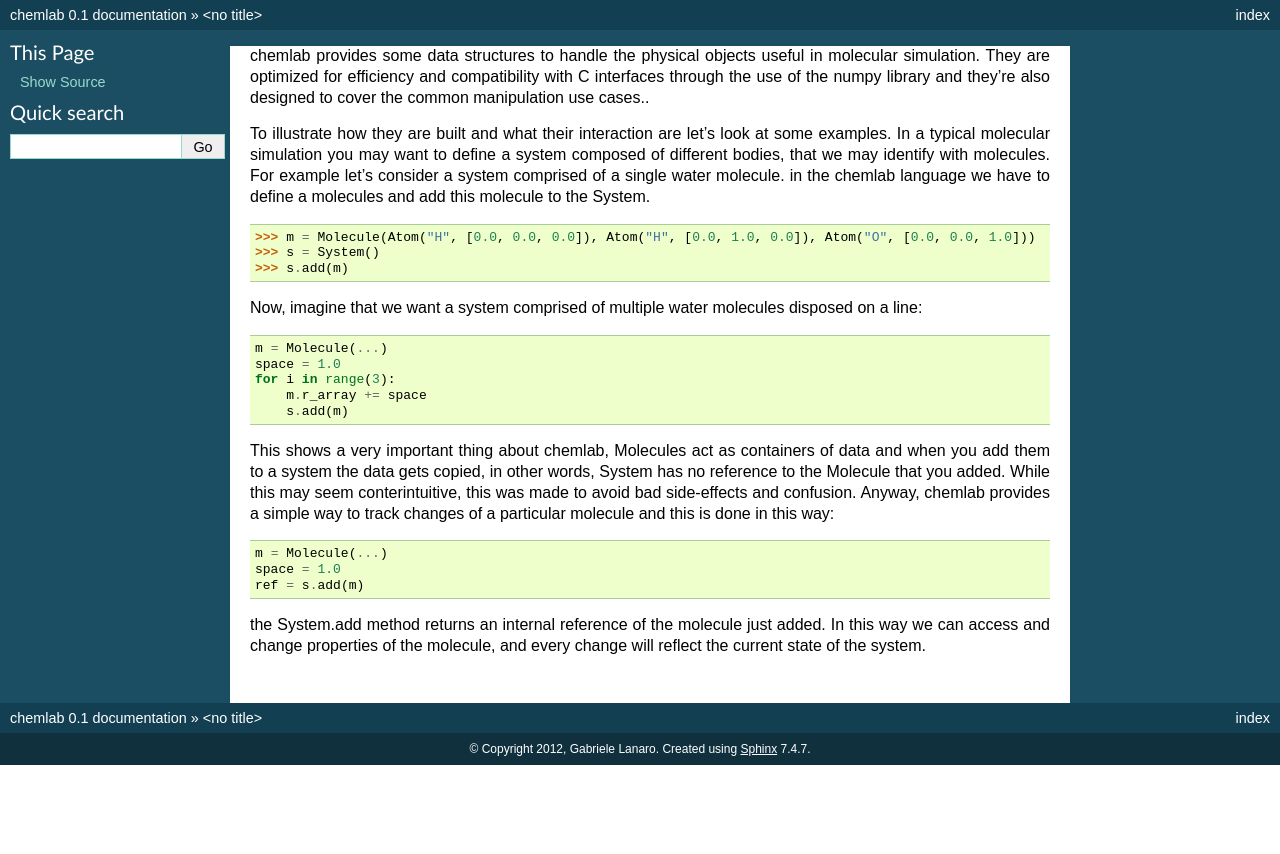
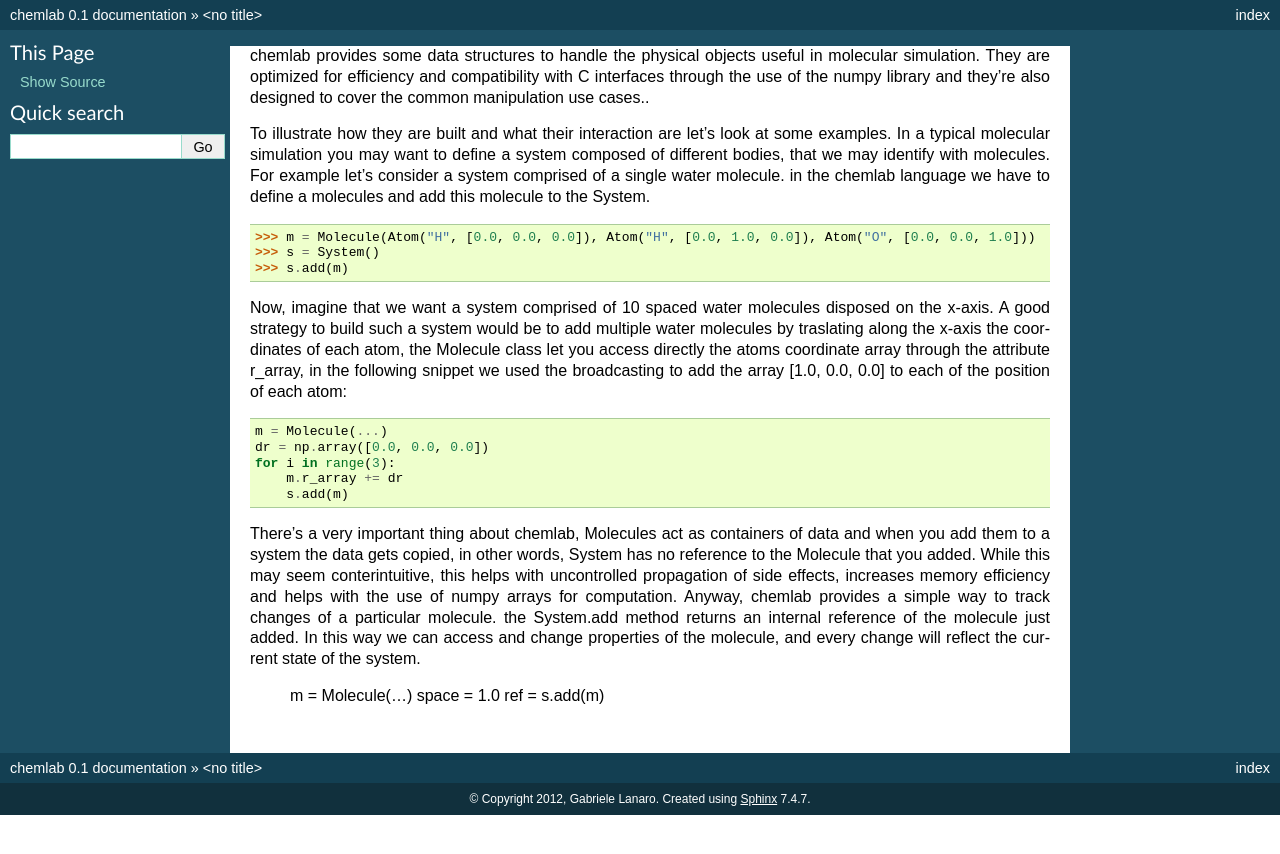
Before and after one commit to chemlab/chemlab, a Sphinx documentation site: the page built from docs/core2.rst, in a window 1280 px wide. Shown: the top 854 px of the page. Built offline with Sphinx 7.4.7, drawn with Linux system fonts in a browser that asks for light colours; formulas are drawn with MathJax 3.

Commit message:
Update docs/core2.rst

```diff
--- a/docs/core2.rst
+++ b/docs/core2.rst
@@ -12,22 +12,26 @@ chemlab language we have to define a molecules and add this molecule to the Syst
     >>> s = System()
     >>> s.add(m)
 
-Now, imagine that we want a system comprised of multiple water molecules disposed on a line::
+Now, imagine that we want a system comprised of 10 spaced water molecules disposed on the x-axis. A good
+strategy to build such a system would be to add multiple water molecules by
+traslating along the x-axis the coordinates of each atom, the Molecule class let you access directly the
+atoms coordinate array through the attribute r_array, in the following snippet we used the
+broadcasting to add the array [1.0, 0.0, 0.0] to each of the position of each atom::
 
     m = Molecule(...)
-    space = 1.0
+    dr = np.array([0.0, 0.0, 0.0])
     for i in range(3):
-        m.r_array += space
+        m.r_array += dr
         s.add(m)
 
-This shows a very important thing about chemlab, Molecules act as containers of data and when you add them
+There's a very important thing about chemlab, Molecules act as containers of data and when you add them
 to a system the data gets copied, in other words, System has no reference to the Molecule that you added.
-While this may seem conterintuitive, this was made to avoid bad side-effects and confusion. Anyway, chemlab
-provides a simple way to track changes of a particular molecule and this is done in this way::
+While this may seem conterintuitive, this helps with uncontrolled propagation of side effects, increases memory
+efficiency and helps with the use of numpy arrays for computation. Anyway, chemlab provides a simple way to track
+changes of a particular molecule. the System.add method returns an internal reference of the
+molecule just added. In this way we can access  and change properties of the molecule,
+and every change will reflect the current state of the system.
 
     m = Molecule(...)
     space = 1.0
     ref = s.add(m)
-
-the System.add method returns an internal reference of the molecule just added. In this way we can access
-and change properties of the molecule, and every change will reflect the current state of the system.
```
